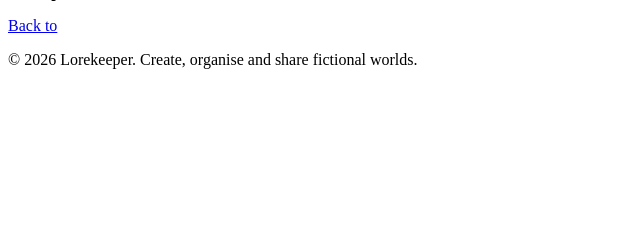
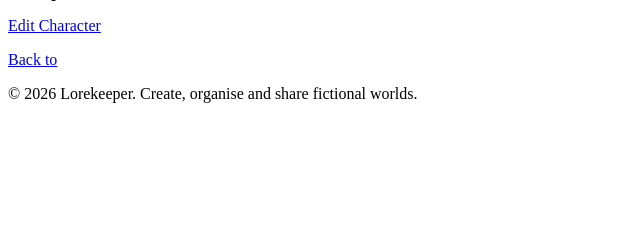
Before and after one commit to CtrlAltKismet/lorekeeper, a Django app: template worlds/templates/worlds/character_detail.html in a window 1280 px wide. Shown: the part 220-460 px from the top of the page, without its empty margins (0-640 px from the left). Run offline with Django 5.2, Linux system fonts and the light colour scheme; the template is opened without the code that fills it, so the values that code supplies are empty.

Commit message:
Updated character detail page to include edit character.

```diff
--- a/worlds/templates/worlds/character_detail.html
+++ b/worlds/templates/worlds/character_detail.html
@@ -45,6 +45,12 @@
 </p>
 
 <p>
+    <a href="{% url 'character_update' world.id character.id %}">
+        Edit Character
+    </a>
+</p>
+
+<p>
     <a href="{% url 'world_detail' world.id %}">
         Back to {{ world.title }}
     </a>
```
